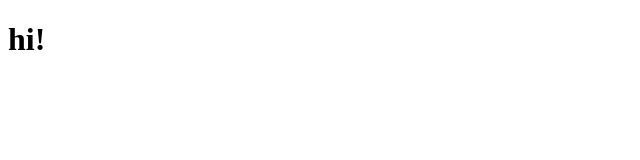
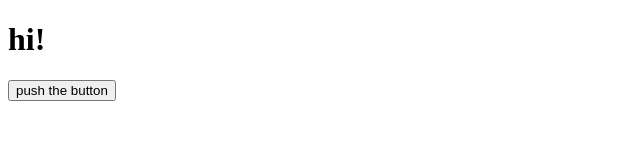
Before and after one commit to yerlyn6v6/testga, a plain HTML site: page index.html in a window 1280 px wide. Shown: the whole page, without its empty margins (0-640 px from the left). Drawn offline with Linux system fonts and the light colour scheme.

Commit message:
Update index.html

```diff
--- a/index.html
+++ b/index.html
@@ -28,5 +28,6 @@ height="0" width="0" style="display:none;visibility:hidden"></iframe></noscript>
 <!-- End Google Tag Manager (noscript) -->
 
     <h1>hi!</h1>
+    <button>push the button</button>
   </body>
 </html>
```
